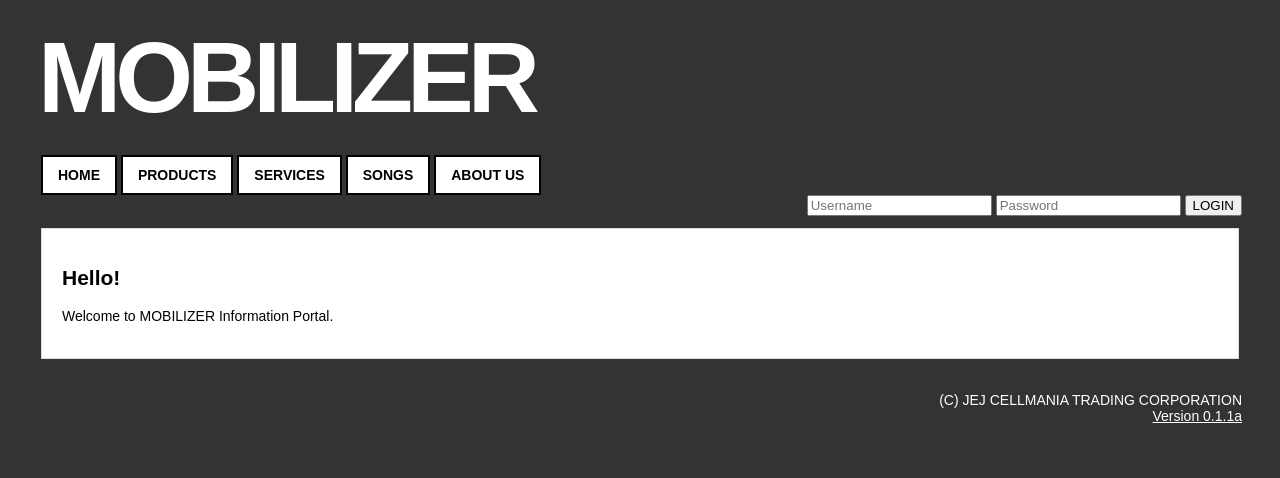
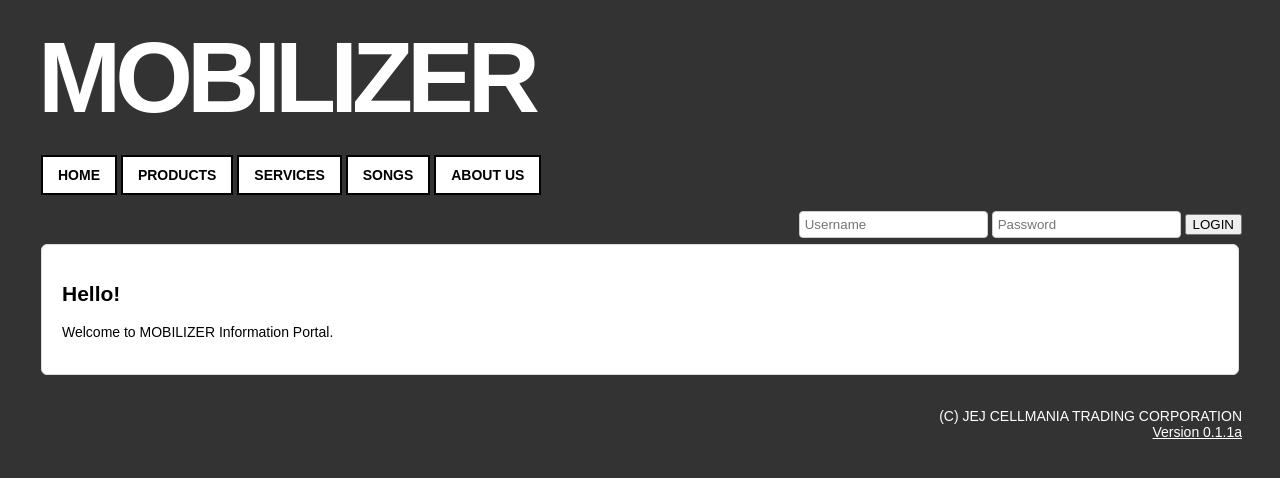
Before and after one commit to jccultima123/jej_mis, a PHP site: page / in a window 1280 px wide. Shown: the top 478 px of the page. Run offline with PHP 8.4, Linux system fonts and the light colour scheme; some libraries are stand-ins or nearby versions.

Commit message:
Minor changes

```diff
--- a/application/view/_templates/header.php
+++ b/application/view/_templates/header.php
@@ -28,7 +28,7 @@
         <a href="<?php echo URL; ?>songs">songs</a>
         <a href="<?php echo URL; ?>about">about us</a>
 
-        <br />
+        <br /><br />
         <div id="login-form-mini">
             <form action="index.php" method="post" autocomplete="off" id="login_form">
                 <input type="text" name="username" placeholder="Username" />
--- a/application/view/error/index.php
+++ b/application/view/error/index.php
@@ -8,5 +8,6 @@
         It seems that the page you've requested does not exist
 
         <br /><br /><br />Error Code: 404
+        <br /><br /><a href="<?php echo URL; ?>" class="back">&larr; Go Back</a>
     </p>
 </div>
--- a/public/css/style.css
+++ b/public/css/style.css
@@ -2,6 +2,16 @@ body {
     font-family: Arial;
     font-size: 14px;
 }
+input[type=text], input[type=password], textarea {
+    -webkit-appearance: none;
+    padding: 5px;
+    border: 1px solid #ccc;
+    border-radius: 4px;
+}
+input[type=text]:focus, input[type=password]:focus, textarea:focus {
+    outline: none;
+}
+
 .logo {
     transition: color .25s ease-in-out;
    -moz-transition: color .25s ease-in-out;
@@ -47,6 +57,7 @@ body {
 }
 .container {
     border: 1px solid #ddd;
+    border-radius: 6px;
     padding: 20px;
     margin: 33px;
 }
```
Also changed, not shown: application/view/development/index.php (+11 -1 lines).
